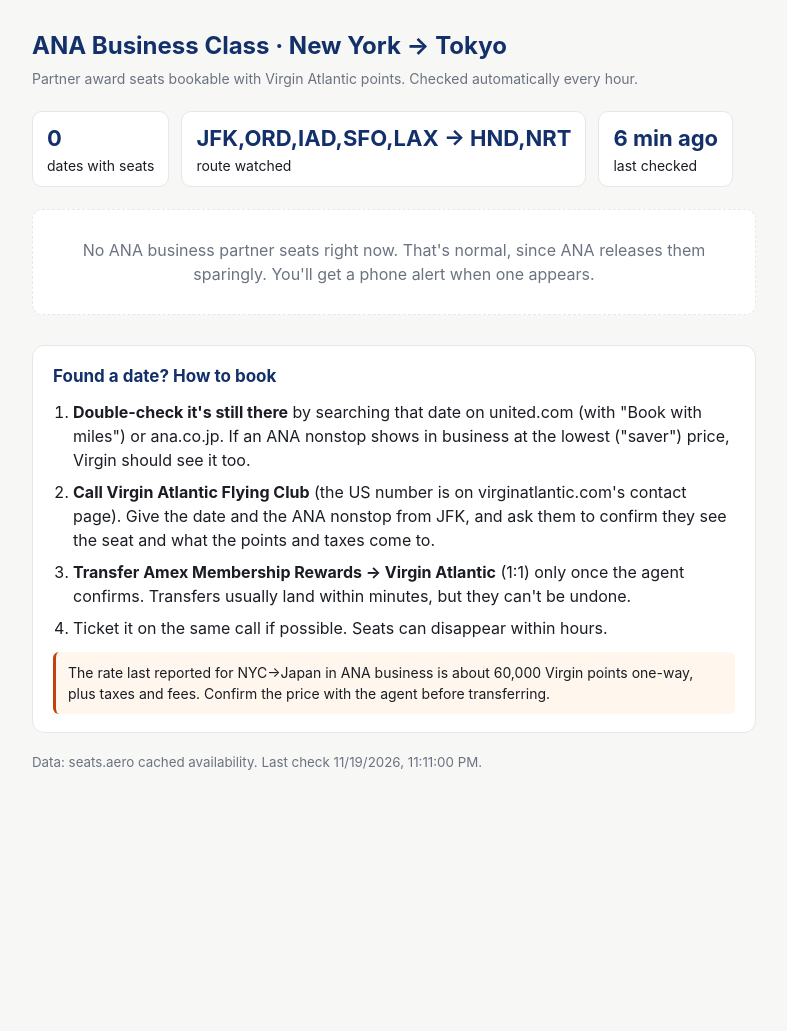
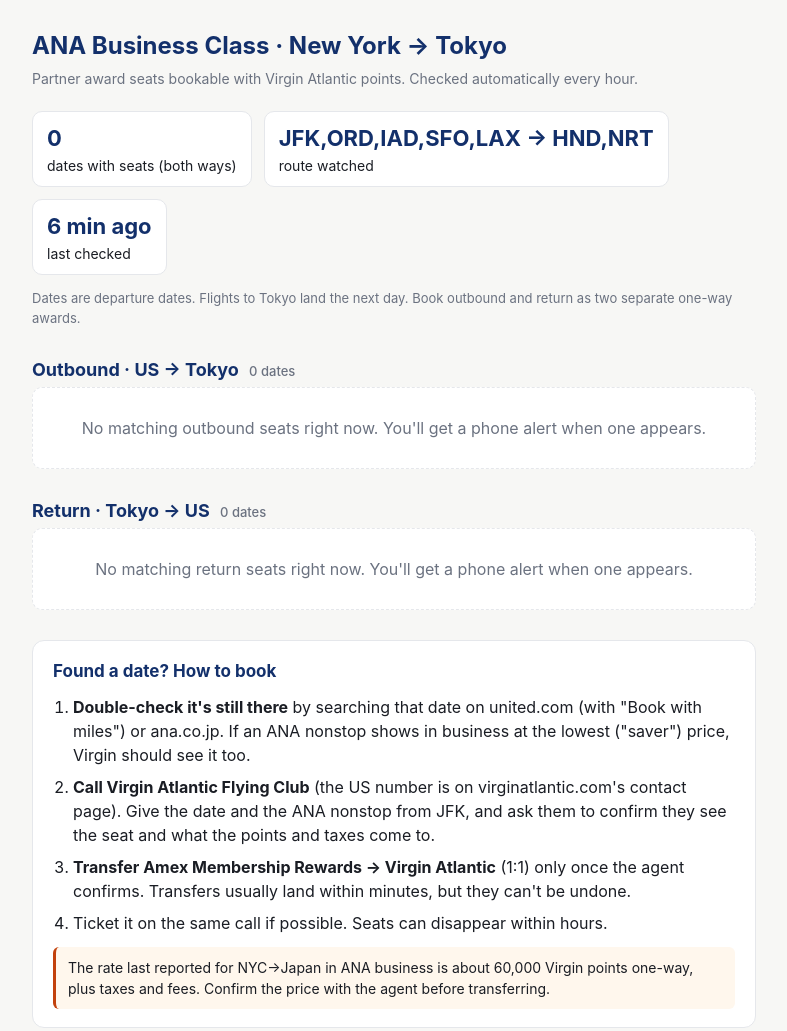
Before and after one commit to natparet/-ana-award-watch, a plain HTML site: page docs/index.html in a window 1280 px wide. Shown: the top 1031 px of the page, without its empty margins (246-1033 px from the left). Before the commit the page ends 849 px from the top, so only its background shows below. Drawn offline with Linux system fonts and the light colour scheme.

Commit message:
Add files via upload

```diff
--- a/docs/index.html
+++ b/docs/index.html
@@ -27,6 +27,9 @@
   .warn { background:#fff7ed; border-left:3px solid var(--new); padding:10px 12px; border-radius:6px; margin-top:12px; font-size:14px; }
   .demo { background:#eef2ff; color:var(--navy); padding:8px 12px; border-radius:8px; font-size:13px; margin-bottom:16px; }
   small { color:var(--mute); }
+  h2.sec { font-size:18px; color:var(--navy); margin:28px 0 4px; }
+  h2.sec span { font-size:13px; font-weight:500; color:var(--mute); margin-left:6px; }
+  .note { font-size:13px; color:var(--mute); margin:-8px 0 8px; }
 </style>
 </head>
 <body>
@@ -35,6 +38,7 @@
   <p class="sub">Partner award seats bookable with Virgin Atlantic points. Checked automatically every hour.</p>
   <div id="demo"></div>
   <div class="status" id="status"></div>
+  <p class="note">Dates are departure dates. Flights to Tokyo land the next day. Book outbound and return as two separate one-way awards.</p>
   <div id="list"></div>
 
   <div class="how">
@@ -57,7 +61,8 @@ const DEMO = {
   results: [
     { date:"2027-01-14", origin:"JFK", dest:"HND", seats:2, programs:["united","aeroplan"] },
     { date:"2027-02-03", origin:"JFK", dest:"HND", seats:1, programs:["aeroplan"] },
-    { date:"2027-03-22", origin:"JFK", dest:"HND", seats:2, programs:["united"] }
+    { date:"2027-03-22", origin:"JFK", dest:"HND", seats:2, programs:["united"] },
+    { date:"2027-04-04", origin:"HND", dest:"JFK", seats:2, programs:["aeroplan"], direction:"return" }
   ],
   new_this_run: ["2027-03-22|JFK|HND"]
 };
@@ -73,15 +78,15 @@ function render(data, isDemo) {
     '<div class="demo">Showing sample data. Real results appear here after the first automatic check runs.</div>';
   const res = data.results || [], fresh = new Set(data.new_this_run || []);
   document.getElementById("status").innerHTML = `
-    <div class="pill"><b>${res.length}</b>dates with seats</div>
+    <div class="pill"><b>${res.length}</b>dates with seats (both ways)</div>
     <div class="pill"><b>${esc(data.config.origins)} → ${esc(data.config.dests)}</b>route watched</div>
     <div class="pill"><b>${ago(data.checked_at)}</b>last checked</div>`;
   const list = document.getElementById("list");
-  if (!res.length) {
-    list.innerHTML = '<div class="empty">No ANA business partner seats right now. That\'s normal, since ANA releases them sparingly. You\'ll get a phone alert when one appears.</div>';
-  } else {
-    let html = "", cur = "";
-    for (const e of res) {
+  const section = (title, items, emptyMsg) => {
+    let html = `<h2 class="sec">${title} <span>${items.length} date${items.length === 1 ? "" : "s"}</span></h2>`;
+    if (!items.length) return html + `<div class="empty">${emptyMsg}</div>`;
+    let cur = "";
+    for (const e of items) {
       const m = monthOf(e.date);
       if (m !== cur) { html += `<div class="month">${m}</div>`; cur = m; }
       const isNew = fresh.has(`${e.date}|${e.origin}|${e.dest}`);
@@ -90,8 +95,14 @@ function render(data, isDemo) {
         <div class="route">${esc(e.origin)} → ${esc(e.dest)} · nonstop · seen via ${esc((e.programs||[]).join(", "))}</div>
         <div class="seats">${e.seats ? e.seats + " seat" + (e.seats > 1 ? "s" : "") : "seats: ?"}</div></div>`;
     }
-    list.innerHTML = html;
-  }
+    return html;
+  };
+  const out = res.filter(e => (e.direction || "out") === "out");
+  const back = res.filter(e => e.direction === "return");
+  list.innerHTML =
+    section("Outbound · US → Tokyo", out, "No matching outbound seats right now. You'll get a phone alert when one appears.") +
+    (data.config.track_return === false ? "" :
+     section("Return · Tokyo → US", back, "No matching return seats right now. You'll get a phone alert when one appears."));
   document.getElementById("foot").textContent =
     `Data: seats.aero cached availability. Last check ${new Date(data.checked_at).toLocaleString()}.`;
 }
```
